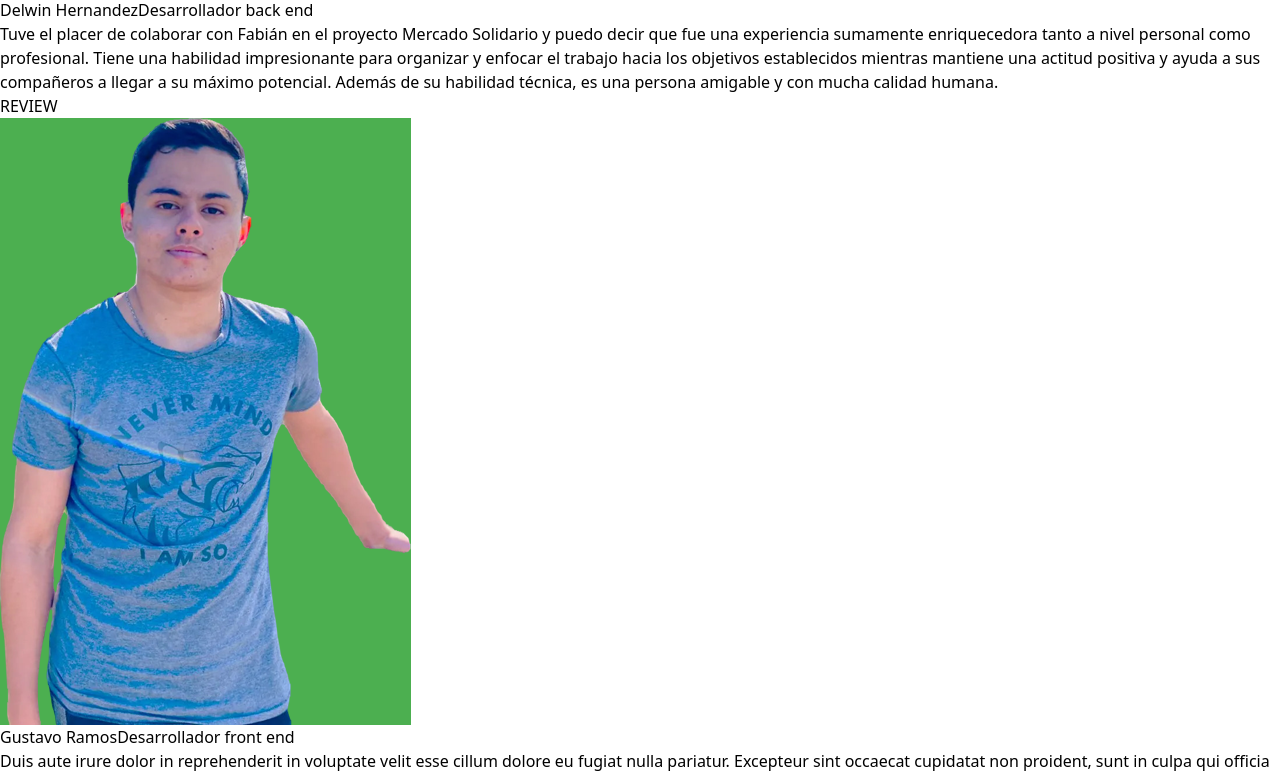
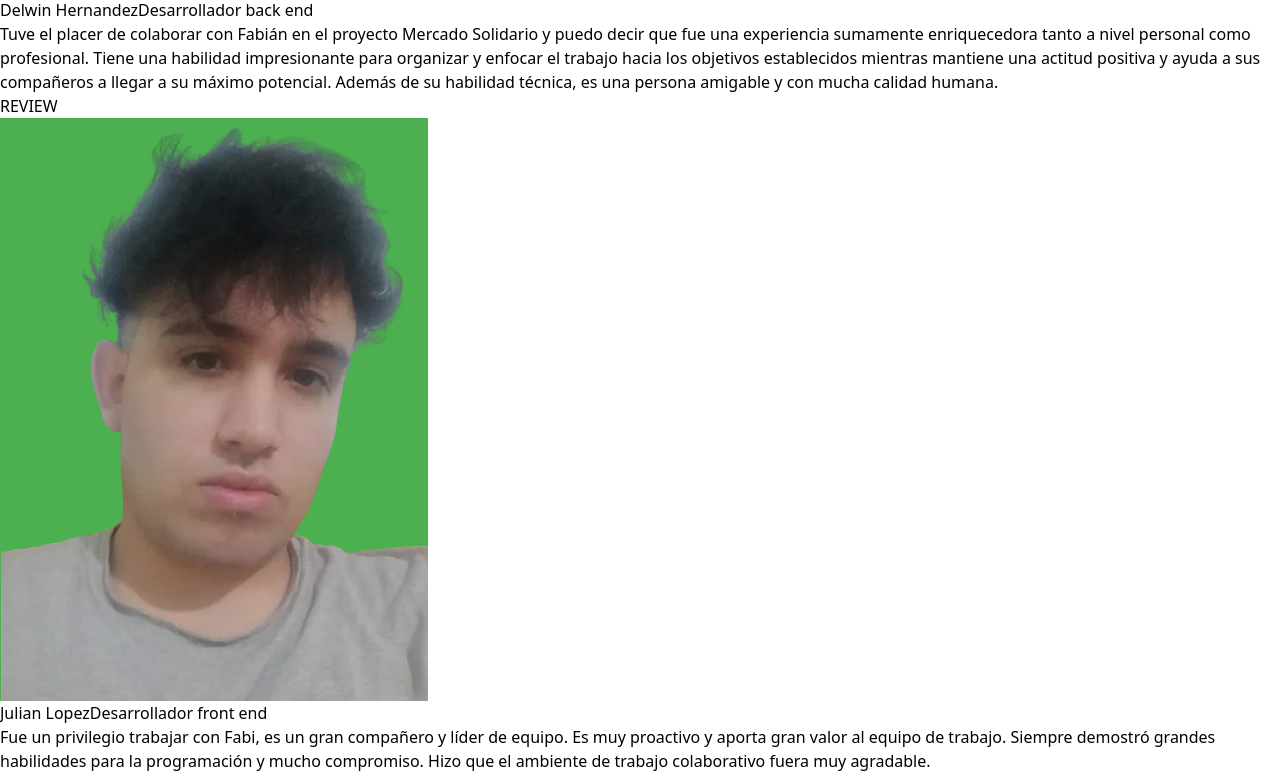
Before and after one commit to Fabio1501/portfolio-3.0, a React (Vite) app: page / in a window 1280 px wide. Shown: the part 7758-8535 px from the top of the page. Built offline with nearby package versions, Linux system fonts and the light colour scheme.

Commit message:
add ultimate details

```diff
--- a/src/components/contact/Contact.jsx
+++ b/src/components/contact/Contact.jsx
@@ -76,7 +76,6 @@ const Contact = () => {
     // )
     try {
       let publica = import.meta.env.VITE_SERVICE_ID
-      console.log(publica);
 
       await send(
         import.meta.env.VITE_SERVICE_ID,
--- a/src/components/education/Card.jsx
+++ b/src/components/education/Card.jsx
@@ -53,7 +53,7 @@ const Card = ({isEducation, title, name, date, description, reviews, certificate
                 <div
                 onClick={() => setHiddenModal(true)}
                 className={`${hiddenModal ? 'hidden' : 'fixed'} w-full h-full flex items-center justify-center top-0 left-0 z-40 p-4 overflow-x-hidden overflow-y-auto md:inset-0 backdrop-blur-sm bg-black/20`}>
-                    <div className='flex flex-wrap gap-y-8 lg:flex-nowrap w-full lg:w-3/4 gap-x-12'>
+                    <div className='flex flex-wrap gap-y-8 lg:flex-nowrap w-full lg:w-3/4 gap-x-12 justify-center'>
                         {
                             reviews.map((review, index) => {
                                 return <div key={index++} className='w-full lg:w-1/3 bg-zinc-800/90 relative px-6 py-12 text-white text-center flex flex-col items-center gap-y-8 border-green-500 border rounded-xl'>
@@ -63,7 +63,7 @@ const Card = ({isEducation, title, name, date, description, reviews, certificate
                                         </span>
                                     </div>
                                     <div className='flex items-center gap-x-4'>
-                                        <img className='rounded-full w-28 h-28' src={review.image} alt="algo" />
+                                        <img className='rounded-full w-28 h-28' src={review.image} alt="compas" />
                                         <div className='text-center flex flex-col gap-y-2 items-center'>
                                             <a href={review.linkedin} target = '_blank' className='hover:underline text-xl font-semibold'>{review.name}</a>
                                             <span>{review.profession}</span>
--- a/src/components/education/Education.jsx
+++ b/src/components/education/Education.jsx
@@ -87,13 +87,13 @@ const Education = () => {
                     linkedin: t("experience.mercadoSolidario.reviews.delwin.linkedin"),
                     description: t("experience.mercadoSolidario.reviews.delwin.description")
                 },
-                {
-                    image: gustavo,
-                    name: t("experience.mercadoSolidario.reviews.gustavo.name"),
-                    profession: t("experience.mercadoSolidario.reviews.gustavo.profession"),
-                    linkedin: t("experience.mercadoSolidario.reviews.gustavo.linkedin"),
-                    description: t("experience.mercadoSolidario.reviews.gustavo.description")
-                },
+                // {
+                //     image: gustavo,
+                //     name: t("experience.mercadoSolidario.reviews.gustavo.name"),
+                //     profession: t("experience.mercadoSolidario.reviews.gustavo.profession"),
+                //     linkedin: t("experience.mercadoSolidario.reviews.gustavo.linkedin"),
+                //     description: t("experience.mercadoSolidario.reviews.gustavo.description")
+                // },
                 {
                     image: juli,
                     name: t("experience.mercadoSolidario.reviews.juli.name"),
--- a/src/components/projects/Card.jsx
+++ b/src/components/projects/Card.jsx
@@ -100,14 +100,16 @@ function Card({slides, techs, title, date, description, urls, mobileImages, mobi
             <hr className='opacity-30'/>
             <p className='text-gray-400 text-sm xl:text-lg'>{description}</p>
             <div className='flex items-center gap-x-2 xl:gap-x-4'>
-                <div className='flex items-center justify-between px-4 xl:px-6 py-2 xl:py-3 gap-x-2 text-sm xl:text-xl bg-green-700 border-green-700 border-2 hover:bg-green-600 hover:cursor-pointer font-semibold rounded-xl'>
-                    <a href={urls.deploy} target='_blank'>Ver OnLine</a>
+                <a href={urls.deploy} target='_blank'
+                className='flex items-center justify-between px-4 xl:px-6 py-2 xl:py-3 gap-x-2 text-sm xl:text-xl bg-green-700 border-green-700 border-2 hover:bg-green-600 hover:cursor-pointer font-semibold rounded-xl'>
+                    <span >Ver OnLine</span>
                     <BsBoxArrowUpRight></BsBoxArrowUpRight>
-                </div>
-                <div className='flex items-center justify-between px-4 xl:px-6 py-2 xl:py-3 gap-x-2 text-sm xl:text-xl border-green-600 border-2 rounded-xl hover:cursor-pointer hover:bg-white/5'>
-                    <a href={urls.repository} target='_blank'>Ver Repo</a>
+                </a>
+                <a href={urls.deploy} target='_blank'
+                className='flex items-center justify-between px-4 xl:px-6 py-2 xl:py-3 gap-x-2 text-sm xl:text-xl border-green-600 border-2 rounded-xl hover:cursor-pointer hover:bg-white/5'>
+                    <span >Ver Repo</span>
                     <BsGithub></BsGithub>
-                </div>
+                </a>
             </div>
         </div>
         <div
```
